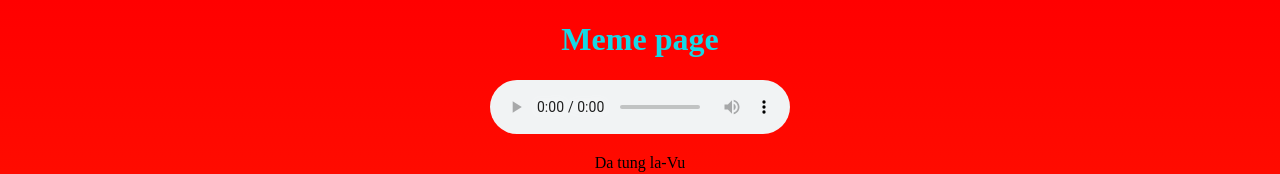
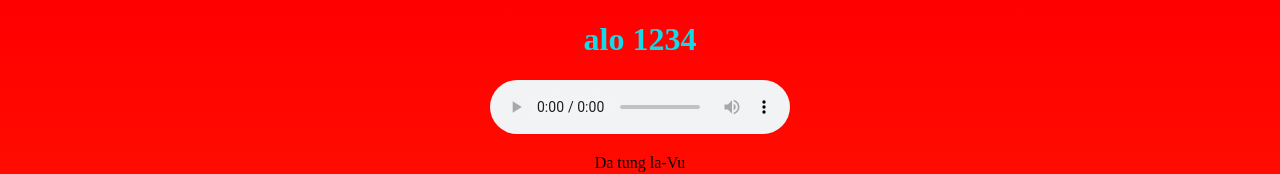
Before and after one commit to dtc-glitch/Sth, a plain HTML site: page index.html in a window 1280 px wide. Shown: the top 174 px of the page. Drawn offline with Linux system fonts and the light colour scheme.

Commit message:
Sua tieu de tra

```diff
--- a/index.html
+++ b/index.html
@@ -9,7 +9,7 @@
 </head>
 
 <body>
-    <h1>Meme page</h1>
+    <h1>alo 1234</h1>
 
     <audio src="Photograph - Ed Sheeran.mp3" controls>
     </audio>
```
